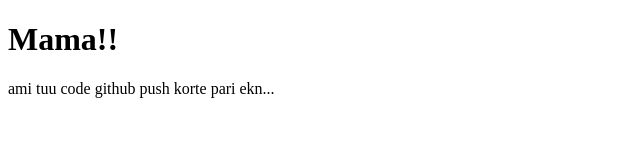
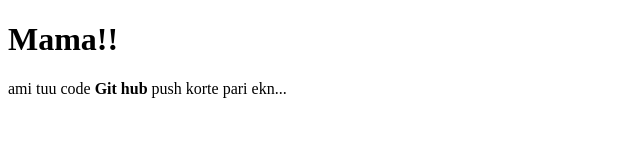
Before and after one commit to Bishaw1/first-repo, a plain HTML site: page index.html in a window 1280 px wide. Shown: the full height of the page, 0-640 px from the left. Drawn offline with Linux system fonts and the light colour scheme.

Commit message:
added text

```diff
--- a/index.html
+++ b/index.html
@@ -8,6 +8,6 @@
 </head>
 <body>
     <h1>Mama!!</h1>
-    <p>ami tuu code github push korte pari ekn...</p>
+    <p>ami tuu code <strong>Git hub</strong> push korte pari ekn...</p>
 </body>
 </html>
```
